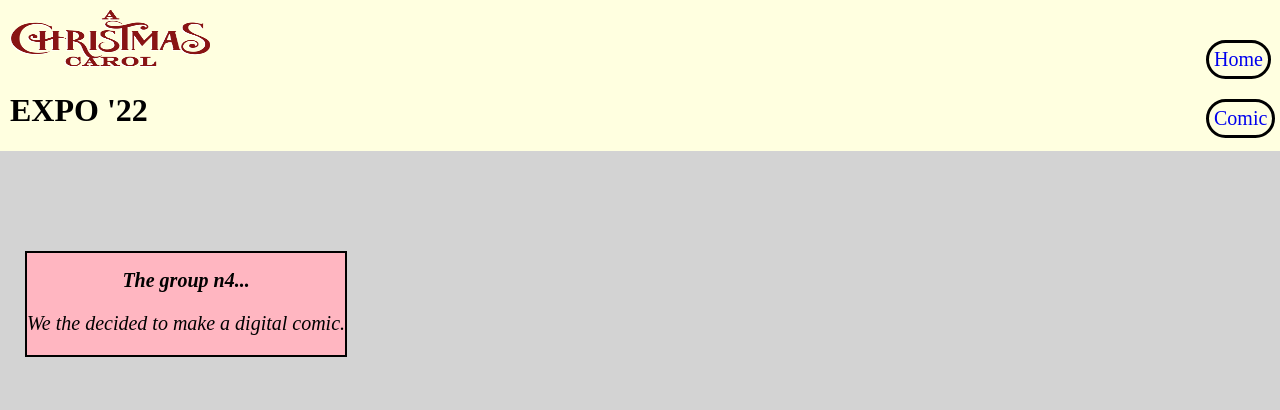
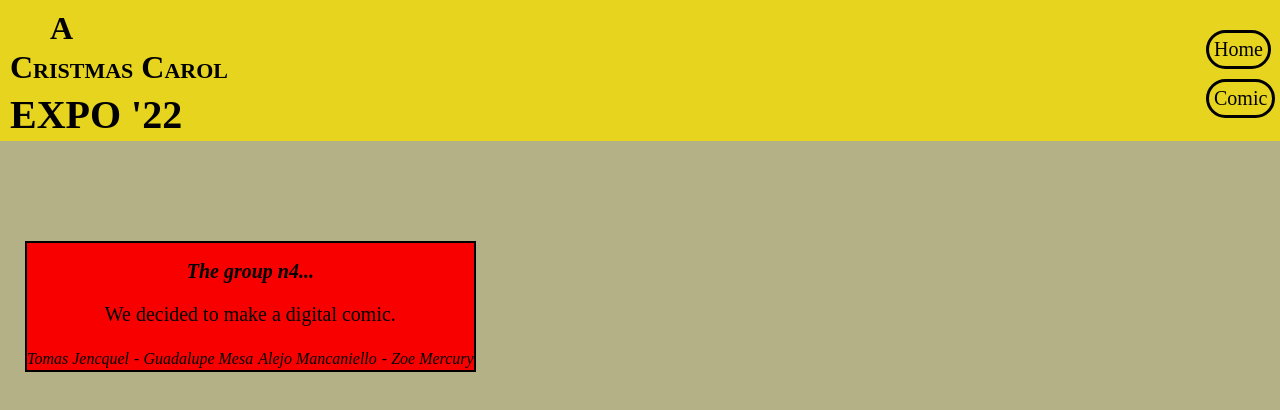
Before and after one commit to EXPO22dr/EXPO22dr.github.io, a plain HTML site: page index.html in a window 1280 px wide. Drawn offline with Linux system fonts and the light colour scheme.

Commit message:
Add files via upload

```diff
--- a/index.html
+++ b/index.html
@@ -18,16 +18,18 @@
 <div  class="titulo">
 
     <div class="celda-titulo">
-        <img class="logo" src="Christmas-Carol-PNG-HD.png" alt="">
-        <h1>EXPO '22</h1>
+        <h1 class="texto-titulo a">A</h1>
+        <h1 class="texto-titulo"> Cristmas Carol</h1>
+        <h1 class="texto-subtitulo">EXPO '22</h1>
     </div>
 
     <div class="celda-botones">
-        <a href="index.html" class="informacion links-h config-links"> Home </a>
-        <a href="galeria.html" class="informacion links-h config-links"> Comic</a>
+        <a href="index.html" class="informacion links-h config-links texto-botones"> Home </a>
+        <a href="galeria.html" class="informacion links-h config-links texto-botones"> Comic</a>
     </div>
 
 </div>
+
 <!--Menu de Inicio'fin-->
 
 <!--Biografia'inicio-->
@@ -39,8 +41,14 @@
             The group n4...
         </h2>
         <p>
-            We the decided to make a digital comic.
+            We decided to make a digital comic.
         </p>
+
+        <p class="texto-nombres">Tomas Jencquel</p>
+        <p class="texto-nombres">- Guadalupe Mesa</p>
+        <p class="texto-nombres">Alejo Mancaniello</p>
+        <p class="texto-nombres">- Zoe Mercury</p>
+
     </div>
 
 </div>
--- a/style-galeria.css
+++ b/style-galeria.css
@@ -3,21 +3,41 @@ body{
     padding-top: 0px;
     top: 0px;
     left: 0;
-    background-color: lightgray;
+    background-color:  #424b35;
 }
 
 .logo{
     width: 200px;
     height: 57px;
 }
+
 .titulo{
-    background-color: lightyellow;
-    width: 100%;
+    background-color: #F80000;
+    width: auto;
     margin: 0px;
     padding: 0;
     border: 0;
 }
 
+.a{
+    margin-left: 40px;
+    margin-bottom: 0px;
+}
+
+.texto-titulo{
+    font-variant: small-caps;
+    margin-bottom: 2px;
+    margin-top: 0px;
+    width: fit-content;
+    color: black;
+}
+
+.texto-subtitulo{
+    color: black;
+    font-size: 40px;
+    margin-bottom: 3px;
+    margin-top: 5px;
+}
 
 /* Menu de inicio'inicio*/
 
@@ -29,7 +49,7 @@ body{
     border-color: black;
     border-style: solid;
     padding: 5px;
-    margin: 10px;
+    margin-top: 10px;
 }
 
 .celda-titulo{
@@ -44,14 +64,15 @@ body{
 
 .celda-botones{
     margin-top: 20px;
-    margin-right: 10px;
     float: right;
     display: inline-block;
     width: 90%;
     border: 0;
-    padding-top: 10px;
-    padding-left: 10px;
     width: 74px;
+}
+
+.texto-botones{
+    color: black;
 }
 
 .links-h:hover{
@@ -121,4 +142,8 @@ body{
     margin-bottom: 70px;
 
 }
+
+iframe{
+   margin-left: 15%;
+}
 /*Galeria de Imagenes*/
--- a/style-inicio.css
+++ b/style-inicio.css
@@ -3,7 +3,7 @@ body{
     padding-top: 0px;
     top: 0px;
     left: 0;
-    background-color: lightgray;
+    background-color:  #B5B187;
 }
 
 .logo{
@@ -12,13 +12,32 @@ body{
 }
 
 .titulo{
-    background-color: lightyellow;
-    width: 100%;
+    background-color: #E7D41F;
+    width: auto;
     margin: 0px;
     padding: 0;
     border: 0;
 }
 
+.a{
+    margin-left: 40px;
+    margin-bottom: 0px;
+}
+
+.texto-titulo{
+    font-variant: small-caps;
+    margin-bottom: 2px;
+    margin-top: 0px;
+    width: fit-content;
+    color: black;
+}
+
+.texto-subtitulo{
+    color: black;
+    font-size: 40px;
+    margin-bottom: 3px;
+    margin-top: 5px;
+}
 
 /* Menu de inicio'inicio*/
 
@@ -30,7 +49,7 @@ body{
     border-color: black;
     border-style: solid;
     padding: 5px;
-    margin: 10px;
+    margin-top: 10px;
 }
 
 .celda-titulo{
@@ -45,14 +64,15 @@ body{
 
 .celda-botones{
     margin-top: 20px;
-    margin-right: 10px;
     float: right;
     display: inline-block;
     width: 90%;
     border: 0;
-    padding-top: 10px;
-    padding-left: 10px;
     width: 74px;
+}
+
+.texto-botones{
+    color: black;
 }
 
 .links-h:hover{
@@ -74,17 +94,17 @@ margin-top: 100px;
 }
 
 .div-texto-biografia{
-    background-color: lightpink;
+    background-color: #F80000;
     width: fit-content;
     height: fit-content;
     font-size: 20px;
-    font-style: italic;
-    text-align: center;
     border-width: 2px;
     border-style: solid;
     position: absolute;
     left: 25px;
     right: 25px;
+    text-align: center;
+    margin-right: auto;
 }
 
 .titulo-biografia{
@@ -98,3 +118,12 @@ margin-top: 100px;
 .texto-biografia{
     text-align: center;
 }
+
+.texto-nombres{
+    display: inline-block;
+    text-align: center;
+    margin-bottom: 2px;
+    font-size: medium;
+    font-style: italic;
+    margin-top: 2px;
+}
```
Also changed, not shown: galeria.html (+6 -5 lines).
